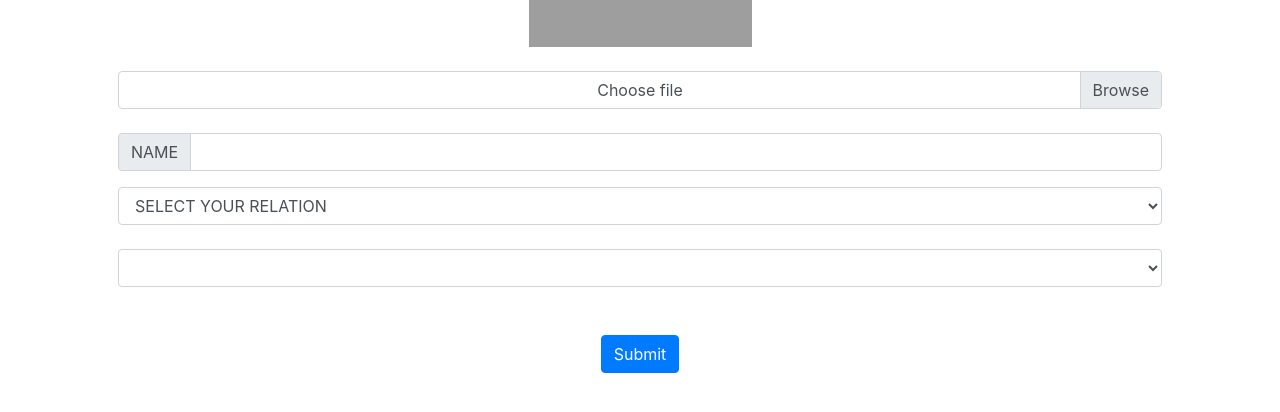
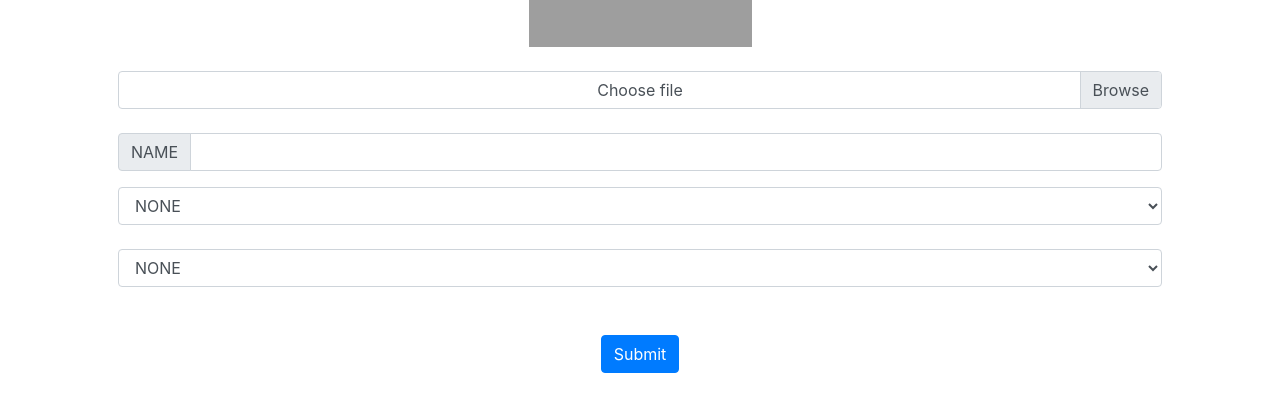
Before and after one commit to piyush5kasturi/familyTrees, a Django app: template familyTrees/tree/template/tree/form.html in a window 1280 px wide. Shown: the part 239-651 px from the top of the page. Run offline with Django 3.2, Linux system fonts and the light colour scheme; the template is opened without the code that fills it: values that come from a table or form of the project are taken from there, others are empty; data comes from the database, SQL or seed files in the repository; both versions use the stored data as it was after the commit; some libraries are stand-ins or nearby versions; grey boxes are pictures that could not be loaded.

Commit message:
add 404 not found

```diff
--- a/familyTrees/tree/template/tree/form.html
+++ b/familyTrees/tree/template/tree/form.html
@@ -74,7 +74,7 @@
     </div>
 
     <select class="form-control" name="select">
-  <option>SELECT YOUR RELATION </option>
+  <option>NONE </option>
       <option>FATHER</option>
       <option>MOTHER</option>
       <option>COUSIN</option>
@@ -82,6 +82,7 @@
 </select>
      <br>
        <select class="form-control" name="selects">
+           <option>NONE </option>
            {%for i in database%}
   <option>{{i.image_person_name}} </option>
 <!--      <option>FATHER</option>-->
--- a/familyTrees/tree/views.py
+++ b/familyTrees/tree/views.py
@@ -40,6 +40,8 @@ def form(request):
         Databaseee = images(image_person_name=image_person_name, person_image=person_image , person_relation=person_relation, person_relation_with_name=person_relation_with_name,login_username=login_username)
         Databaseee.save()
         return redirect('index')
+    else:
+        return HttpResponse('404 not found')
     data = images.objects.filter(login_username=request.session['username'])
     print(data)
     n = len(data)
```
Also changed, not shown: familyTrees/db.sqlite3.
